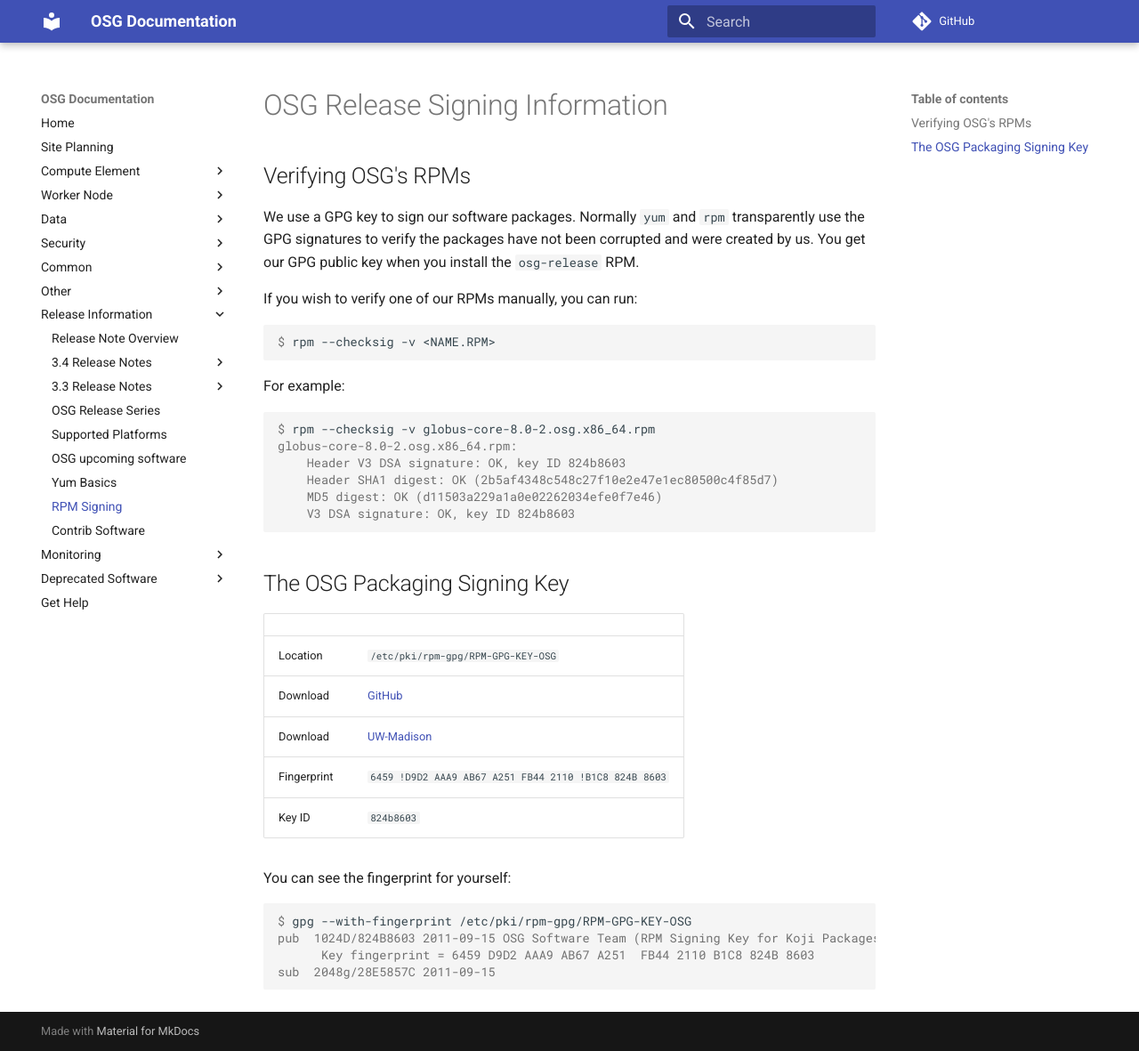
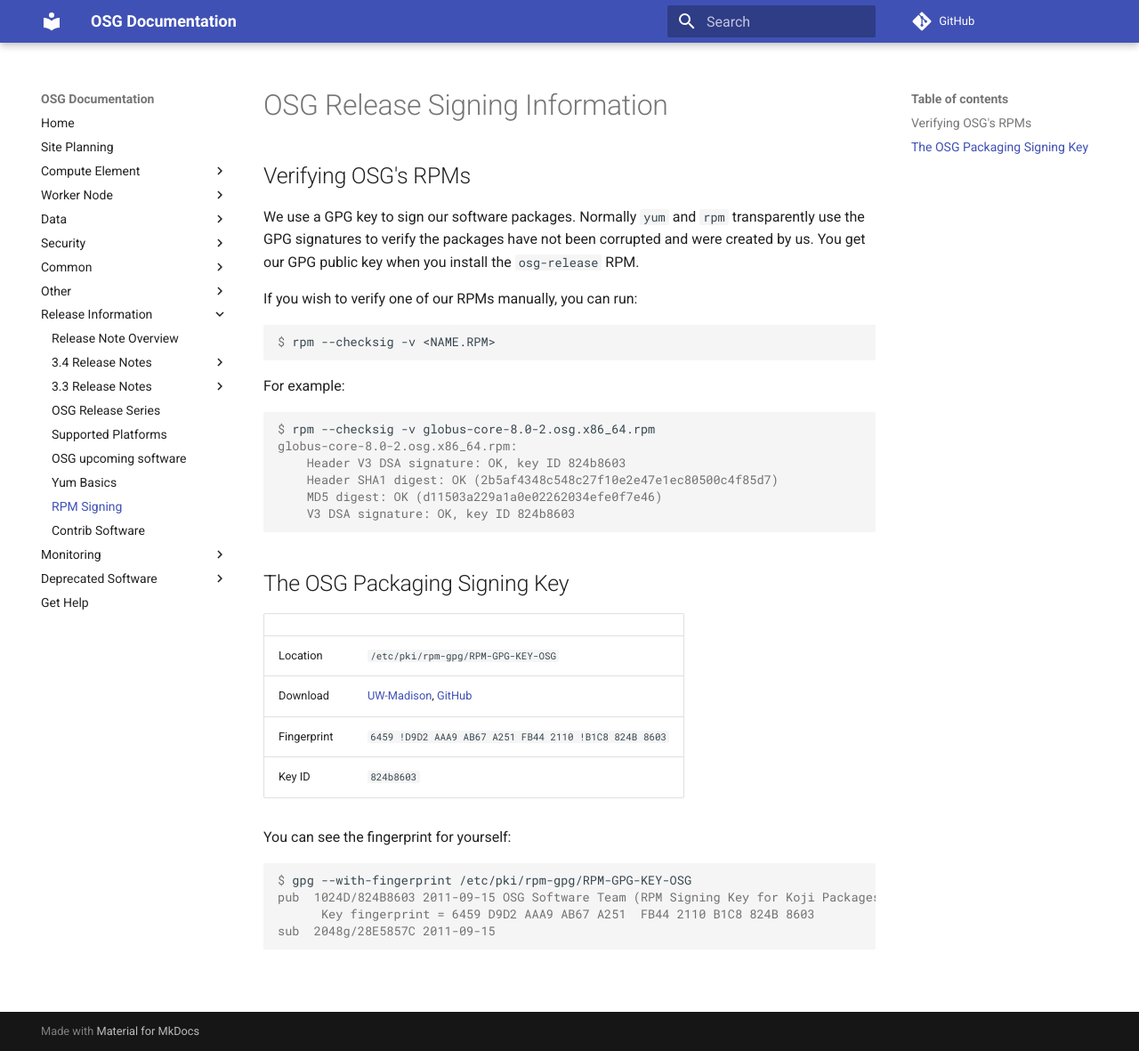
Before and after one commit to osg-htc/docs, an MkDocs documentation site: the page built from docs/release/signing.md, in a window 1280 px wide and 1181 px high. Shown: the whole window at 89% size. Built offline with MkDocs 1.6.1 and Material for MkDocs 9.7.7, drawn with Linux system fonts in a browser that asks for light colours; comment, search, counter and statistics services are not loaded; old or Windows-style settings are respelled for this version of MkDocs.

Commit message:
Combine download rows

```diff
--- a/docs/release/signing.md
+++ b/docs/release/signing.md
@@ -30,8 +30,7 @@ The OSG Packaging Signing Key
 |              |                                                        |
 |--------------|--------------------------------------------------------|
 | Location     | `/etc/pki/rpm-gpg/RPM-GPG-KEY-OSG`                     |
-| Download     | [GitHub](RPM-GPG-KEY-OSG)  |
-| Download     | [UW-Madison](https://vdt.cs.wisc.edu/RPM-GPG-KEY-OSG)  |
+| Download     | [UW-Madison](https://vdt.cs.wisc.edu/RPM-GPG-KEY-OSG), [GitHub](RPM-GPG-KEY-OSG)  |
 | Fingerprint  | `6459 !D9D2 AAA9 AB67 A251  FB44 2110 !B1C8 824B 8603` |
 | Key ID       | `824b8603`                                             |
 
```
